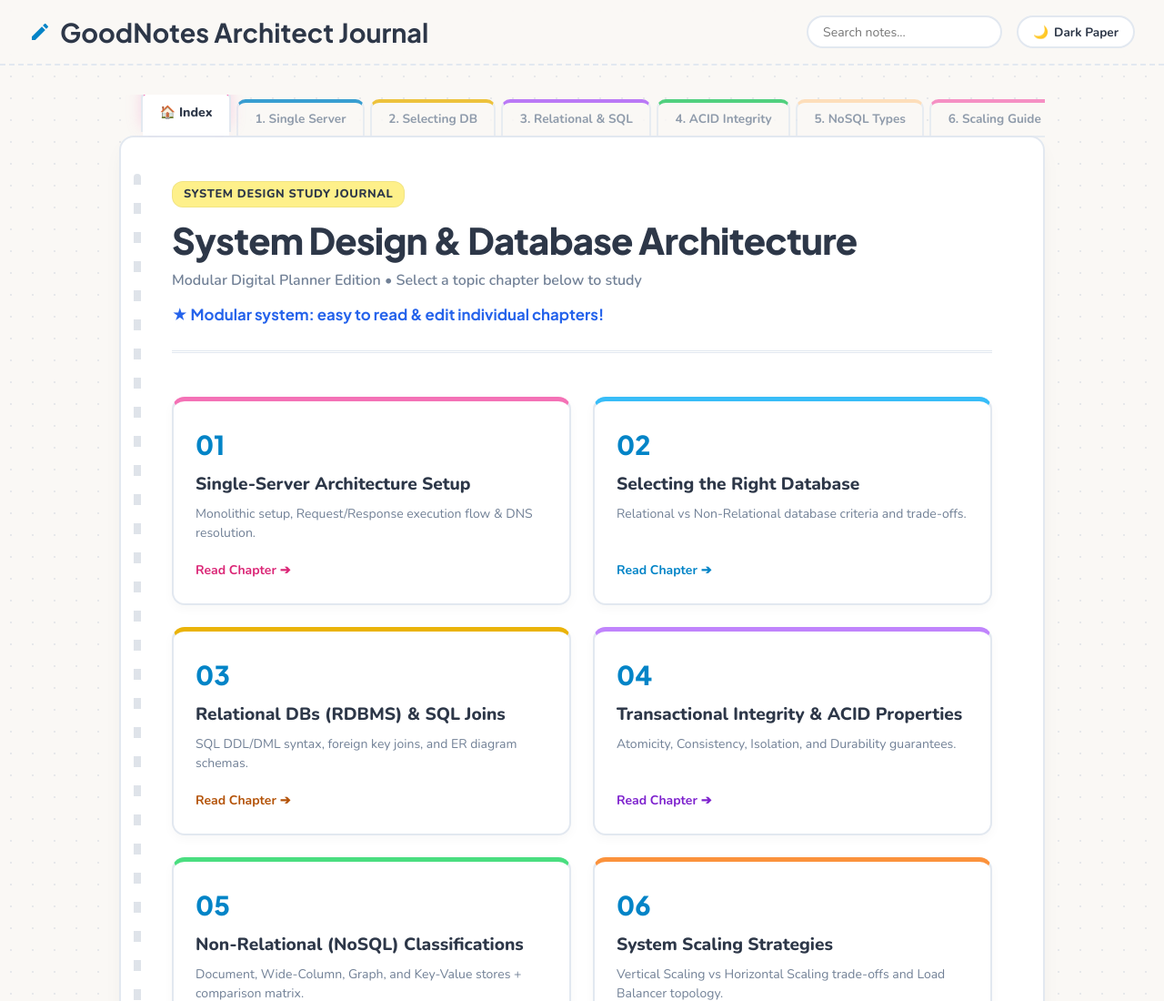
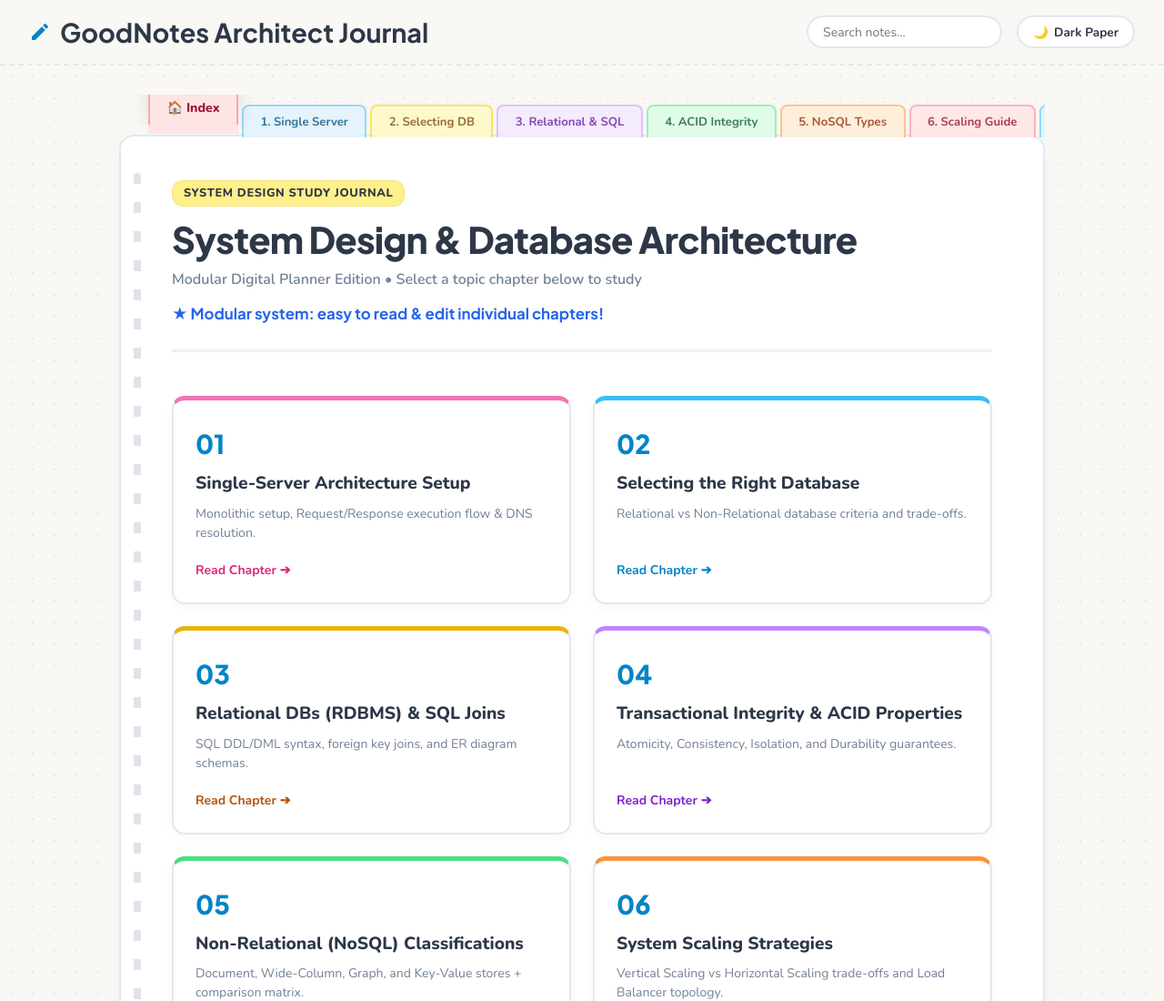
Before and after one commit to auysh8/System-design-notes, an Astro site: page / in a window 1280 px wide. Shown: the top 1100 px of the page at 91% size. Built offline with nearby package versions, Linux system fonts and the light colour scheme; Astro itself is replaced by a stand-in of ours.

Commit message:
feat(ui): convert tabs into authentic physical colored planner bookmark flags with elevation and tape stitch pins

```diff
--- a/css/style.css
+++ b/css/style.css
@@ -159,12 +159,14 @@ body {
     position: relative;
 }
 
-/* Top Binder Bookmark Tabs */
+/* ==========================================
+   Authentic Physical Planner Bookmark Tabs
+   ========================================== */
 .tabs-header {
     display: flex;
-    gap: 6px;
-    padding-left: 1.5rem;
-    margin-bottom: -2px;
+    gap: 4px;
+    padding-left: 2rem;
+    margin-bottom: -3px;
     overflow-x: auto;
     scrollbar-width: none;
     position: relative;
@@ -172,93 +174,102 @@ body {
     align-items: flex-end;
 }
 
+.tabs-header::-webkit-scrollbar {
+    display: none;
+}
+
 .tab-item {
-    background: var(--paper-bg);
-    border: 2px solid var(--border-soft);
-    border-bottom: 2px solid var(--border-soft);
-    border-radius: 10px 10px 0 0;
-    padding: 0.45rem 1.15rem;
-    font-size: 0.85rem;
+    position: relative;
+    display: inline-flex;
+    align-items: center;
+    justify-content: center;
+    gap: 6px;
+    padding: 0.45rem 1.15rem 0.35rem 1.15rem;
+    font-size: 0.82rem;
     font-weight: 700;
-    color: var(--text-muted);
     text-decoration: none;
     white-space: nowrap;
-    transition: all 0.25s cubic-bezier(0.34, 1.56, 0.64, 1);
-    position: relative;
-    opacity: 0.78;
+    border-radius: 8px 8px 0 0;
+    border: 2px solid rgba(0, 0, 0, 0.12);
+    border-bottom: none;
+    box-shadow: inset 0 1px 0 rgba(255, 255, 255, 0.6), 0 -2px 5px rgba(0, 0, 0, 0.04);
+    transition: all 0.2s cubic-bezier(0.34, 1.56, 0.64, 1);
+    opacity: 0.82;
     cursor: pointer;
 }
+
+/* Physical Colored Bookmark Tab Dividers (Light Mode) */
+.tab-item:nth-child(6n+1) { background: #ffe4e6; color: #9f1239; border-color: #fda4af; }
+.tab-item:nth-child(6n+2) { background: #e0f2fe; color: #075985; border-color: #7dd3fc; }
+.tab-item:nth-child(6n+3) { background: #fef9c3; color: #854d0e; border-color: #fde047; }
+.tab-item:nth-child(6n+4) { background: #f3e8ff; color: #6b21a8; border-color: #d8b4fe; }
+.tab-item:nth-child(6n+5) { background: #dcfce7; color: #166534; border-color: #86efac; }
+.tab-item:nth-child(6n+6) { background: #ffedd5; color: #9a3412; border-color: #fdba74; }
 
 .tab-item:hover {
     opacity: 1;
-    color: var(--text-main);
-    transform: translateY(-4px);
-    background: var(--paper-card);
-}
-
-/* Active Lifted Bookmark Tab */
+    transform: translateY(-5px);
+    box-shadow: 0 -4px 10px rgba(0, 0, 0, 0.08);
+}
+
+/* Prominently Lifted Active Bookmark Tab */
 .tab-item.active {
     opacity: 1;
-    color: var(--text-main);
-    background: var(--paper-card);
     font-weight: 800;
     font-size: 0.88rem;
-    transform: translateY(-6px);
-    padding-top: 0.65rem;
-    padding-bottom: 0.55rem;
-    border-color: var(--border-soft);
-    border-bottom: none;
-    box-shadow: 0 -6px 16px rgba(0, 0, 0, 0.08);
-    z-index: 15;
-}
-
-/* Seamless bridge removing the separating line between the bookmark and paper page */
+    transform: translateY(-10px);
+    padding-top: 0.75rem;
+    padding-bottom: 0.65rem;
+    box-shadow: 0 -8px 20px rgba(0, 0, 0, 0.12), inset 0 2px 0 rgba(255, 255, 255, 0.8);
+    z-index: 25;
+}
+
+/* Bookmark Tab Top Tape Stitch / Pin */
+.tab-item.active::before {
+    content: '';
+    position: absolute;
+    top: 4px;
+    left: 50%;
+    transform: translateX(-50%);
+    width: 24px;
+    height: 3px;
+    background: rgba(255, 255, 255, 0.75);
+    border-radius: 2px;
+    box-shadow: 0 1px 2px rgba(0, 0, 0, 0.08);
+}
+
+/* Seamless bridge removing separating line between bookmark and page */
 .tab-item.active::after {
     content: '';
     position: absolute;
-    bottom: -4px;
-    left: 0;
-    right: 0;
-    height: 8px;
-    background: var(--paper-card);
-    z-index: 20;
-}
-
+    bottom: -6px;
+    left: -2px;
+    right: -2px;
+    height: 10px;
+    background: inherit;
+    z-index: 30;
+}
+
+/* Physical Colored Bookmark Tab Dividers (Dark Mode) */
 .dark-mode .tab-item {
-    background: #0f172a;
-    border-color: #334155;
-    color: #94a3b8;
-}
-
-.dark-mode .tab-item:hover {
-    background: #1e293b;
-    color: #f8fafc;
-}
+    border-color: rgba(255, 255, 255, 0.15);
+    box-shadow: inset 0 1px 0 rgba(255, 255, 255, 0.15), 0 -2px 6px rgba(0, 0, 0, 0.3);
+}
+
+.dark-mode .tab-item:nth-child(6n+1) { background: #4c1d2f; color: #fecdd3; border-color: #fb7185; }
+.dark-mode .tab-item:nth-child(6n+2) { background: #133b5c; color: #bae6fd; border-color: #38bdf8; }
+.dark-mode .tab-item:nth-child(6n+3) { background: #4a3d12; color: #fef08a; border-color: #facc15; }
+.dark-mode .tab-item:nth-child(6n+4) { background: #3b1e54; color: #e9d5ff; border-color: #c084fc; }
+.dark-mode .tab-item:nth-child(6n+5) { background: #14442a; color: #bbf7d0; border-color: #4ade80; }
+.dark-mode .tab-item:nth-child(6n+6) { background: #4e2712; color: #fed7aa; border-color: #fb923c; }
 
 .dark-mode .tab-item.active {
-    background: var(--paper-card);
-    color: #f8fafc;
-    border-color: #475569;
-    box-shadow: 0 -6px 18px rgba(0, 0, 0, 0.35);
-}
-
-.dark-mode .tab-item.active::after {
-    background: var(--paper-card);
-}
-
-.tab-item:nth-child(6n+1) { border-top: 4px solid var(--pastel-pink-dark); }
-.tab-item:nth-child(6n+2) { border-top: 4px solid var(--pastel-blue-dark); }
-.tab-item:nth-child(6n+3) { border-top: 4px solid var(--pastel-yellow-dark); }
-.tab-item:nth-child(6n+4) { border-top: 4px solid var(--pastel-purple-dark); }
-.tab-item:nth-child(6n+5) { border-top: 4px solid var(--pastel-green-dark); }
-.tab-item:nth-child(6n+6) { border-top: 4px solid var(--pastel-orange); }
-
-.tab-item.active:nth-child(6n+1) { border-top: 5px solid var(--pastel-pink-dark); box-shadow: 0 -6px 16px rgba(244, 114, 182, 0.25); }
-.tab-item.active:nth-child(6n+2) { border-top: 5px solid var(--pastel-blue-dark); box-shadow: 0 -6px 16px rgba(56, 189, 248, 0.25); }
-.tab-item.active:nth-child(6n+3) { border-top: 5px solid var(--pastel-yellow-dark); box-shadow: 0 -6px 16px rgba(250, 204, 21, 0.25); }
-.tab-item.active:nth-child(6n+4) { border-top: 5px solid var(--pastel-purple-dark); box-shadow: 0 -6px 16px rgba(168, 85, 247, 0.25); }
-.tab-item.active:nth-child(6n+5) { border-top: 5px solid var(--pastel-green-dark); box-shadow: 0 -6px 16px rgba(74, 222, 128, 0.25); }
-.tab-item.active:nth-child(6n+6) { border-top: 5px solid var(--pastel-orange); box-shadow: 0 -6px 16px rgba(251, 146, 60, 0.25); }
+    box-shadow: 0 -8px 22px rgba(0, 0, 0, 0.5), inset 0 2px 0 rgba(255, 255, 255, 0.3);
+}
+
+.dark-mode .tab-item.active::before {
+    background: rgba(255, 255, 255, 0.35);
+}
 
 /* Main Paper Page */
 .paper-page {
--- a/src/styles/global.css
+++ b/src/styles/global.css
@@ -159,12 +159,14 @@ body {
     position: relative;
 }
 
-/* Top Binder Bookmark Tabs */
+/* ==========================================
+   Authentic Physical Planner Bookmark Tabs
+   ========================================== */
 .tabs-header {
     display: flex;
-    gap: 6px;
-    padding-left: 1.5rem;
-    margin-bottom: -2px;
+    gap: 4px;
+    padding-left: 2rem;
+    margin-bottom: -3px;
     overflow-x: auto;
     scrollbar-width: none;
     position: relative;
@@ -172,93 +174,102 @@ body {
     align-items: flex-end;
 }
 
+.tabs-header::-webkit-scrollbar {
+    display: none;
+}
+
 .tab-item {
-    background: var(--paper-bg);
-    border: 2px solid var(--border-soft);
-    border-bottom: 2px solid var(--border-soft);
-    border-radius: 10px 10px 0 0;
-    padding: 0.45rem 1.15rem;
-    font-size: 0.85rem;
+    position: relative;
+    display: inline-flex;
+    align-items: center;
+    justify-content: center;
+    gap: 6px;
+    padding: 0.45rem 1.15rem 0.35rem 1.15rem;
+    font-size: 0.82rem;
     font-weight: 700;
-    color: var(--text-muted);
     text-decoration: none;
     white-space: nowrap;
-    transition: all 0.25s cubic-bezier(0.34, 1.56, 0.64, 1);
-    position: relative;
-    opacity: 0.78;
+    border-radius: 8px 8px 0 0;
+    border: 2px solid rgba(0, 0, 0, 0.12);
+    border-bottom: none;
+    box-shadow: inset 0 1px 0 rgba(255, 255, 255, 0.6), 0 -2px 5px rgba(0, 0, 0, 0.04);
+    transition: all 0.2s cubic-bezier(0.34, 1.56, 0.64, 1);
+    opacity: 0.82;
     cursor: pointer;
 }
+
+/* Physical Colored Bookmark Tab Dividers (Light Mode) */
+.tab-item:nth-child(6n+1) { background: #ffe4e6; color: #9f1239; border-color: #fda4af; }
+.tab-item:nth-child(6n+2) { background: #e0f2fe; color: #075985; border-color: #7dd3fc; }
+.tab-item:nth-child(6n+3) { background: #fef9c3; color: #854d0e; border-color: #fde047; }
+.tab-item:nth-child(6n+4) { background: #f3e8ff; color: #6b21a8; border-color: #d8b4fe; }
+.tab-item:nth-child(6n+5) { background: #dcfce7; color: #166534; border-color: #86efac; }
+.tab-item:nth-child(6n+6) { background: #ffedd5; color: #9a3412; border-color: #fdba74; }
 
 .tab-item:hover {
     opacity: 1;
-    color: var(--text-main);
-    transform: translateY(-4px);
-    background: var(--paper-card);
-}
-
-/* Active Lifted Bookmark Tab */
+    transform: translateY(-5px);
+    box-shadow: 0 -4px 10px rgba(0, 0, 0, 0.08);
+}
+
+/* Prominently Lifted Active Bookmark Tab */
 .tab-item.active {
     opacity: 1;
-    color: var(--text-main);
-    background: var(--paper-card);
     font-weight: 800;
     font-size: 0.88rem;
-    transform: translateY(-6px);
-    padding-top: 0.65rem;
-    padding-bottom: 0.55rem;
-    border-color: var(--border-soft);
-    border-bottom: none;
-    box-shadow: 0 -6px 16px rgba(0, 0, 0, 0.08);
-    z-index: 15;
-}
-
-/* Seamless bridge removing the separating line between the bookmark and paper page */
+    transform: translateY(-10px);
+    padding-top: 0.75rem;
+    padding-bottom: 0.65rem;
+    box-shadow: 0 -8px 20px rgba(0, 0, 0, 0.12), inset 0 2px 0 rgba(255, 255, 255, 0.8);
+    z-index: 25;
+}
+
+/* Bookmark Tab Top Tape Stitch / Pin */
+.tab-item.active::before {
+    content: '';
+    position: absolute;
+    top: 4px;
+    left: 50%;
+    transform: translateX(-50%);
+    width: 24px;
+    height: 3px;
+    background: rgba(255, 255, 255, 0.75);
+    border-radius: 2px;
+    box-shadow: 0 1px 2px rgba(0, 0, 0, 0.08);
+}
+
+/* Seamless bridge removing separating line between bookmark and page */
 .tab-item.active::after {
     content: '';
     position: absolute;
-    bottom: -4px;
-    left: 0;
-    right: 0;
-    height: 8px;
-    background: var(--paper-card);
-    z-index: 20;
-}
-
+    bottom: -6px;
+    left: -2px;
+    right: -2px;
+    height: 10px;
+    background: inherit;
+    z-index: 30;
+}
+
+/* Physical Colored Bookmark Tab Dividers (Dark Mode) */
 .dark-mode .tab-item {
-    background: #0f172a;
-    border-color: #334155;
-    color: #94a3b8;
-}
-
-.dark-mode .tab-item:hover {
-    background: #1e293b;
-    color: #f8fafc;
-}
+    border-color: rgba(255, 255, 255, 0.15);
+    box-shadow: inset 0 1px 0 rgba(255, 255, 255, 0.15), 0 -2px 6px rgba(0, 0, 0, 0.3);
+}
+
+.dark-mode .tab-item:nth-child(6n+1) { background: #4c1d2f; color: #fecdd3; border-color: #fb7185; }
+.dark-mode .tab-item:nth-child(6n+2) { background: #133b5c; color: #bae6fd; border-color: #38bdf8; }
+.dark-mode .tab-item:nth-child(6n+3) { background: #4a3d12; color: #fef08a; border-color: #facc15; }
+.dark-mode .tab-item:nth-child(6n+4) { background: #3b1e54; color: #e9d5ff; border-color: #c084fc; }
+.dark-mode .tab-item:nth-child(6n+5) { background: #14442a; color: #bbf7d0; border-color: #4ade80; }
+.dark-mode .tab-item:nth-child(6n+6) { background: #4e2712; color: #fed7aa; border-color: #fb923c; }
 
 .dark-mode .tab-item.active {
-    background: var(--paper-card);
-    color: #f8fafc;
-    border-color: #475569;
-    box-shadow: 0 -6px 18px rgba(0, 0, 0, 0.35);
-}
-
-.dark-mode .tab-item.active::after {
-    background: var(--paper-card);
-}
-
-.tab-item:nth-child(6n+1) { border-top: 4px solid var(--pastel-pink-dark); }
-.tab-item:nth-child(6n+2) { border-top: 4px solid var(--pastel-blue-dark); }
-.tab-item:nth-child(6n+3) { border-top: 4px solid var(--pastel-yellow-dark); }
-.tab-item:nth-child(6n+4) { border-top: 4px solid var(--pastel-purple-dark); }
-.tab-item:nth-child(6n+5) { border-top: 4px solid var(--pastel-green-dark); }
-.tab-item:nth-child(6n+6) { border-top: 4px solid var(--pastel-orange); }
-
-.tab-item.active:nth-child(6n+1) { border-top: 5px solid var(--pastel-pink-dark); box-shadow: 0 -6px 16px rgba(244, 114, 182, 0.25); }
-.tab-item.active:nth-child(6n+2) { border-top: 5px solid var(--pastel-blue-dark); box-shadow: 0 -6px 16px rgba(56, 189, 248, 0.25); }
-.tab-item.active:nth-child(6n+3) { border-top: 5px solid var(--pastel-yellow-dark); box-shadow: 0 -6px 16px rgba(250, 204, 21, 0.25); }
-.tab-item.active:nth-child(6n+4) { border-top: 5px solid var(--pastel-purple-dark); box-shadow: 0 -6px 16px rgba(168, 85, 247, 0.25); }
-.tab-item.active:nth-child(6n+5) { border-top: 5px solid var(--pastel-green-dark); box-shadow: 0 -6px 16px rgba(74, 222, 128, 0.25); }
-.tab-item.active:nth-child(6n+6) { border-top: 5px solid var(--pastel-orange); box-shadow: 0 -6px 16px rgba(251, 146, 60, 0.25); }
+    box-shadow: 0 -8px 22px rgba(0, 0, 0, 0.5), inset 0 2px 0 rgba(255, 255, 255, 0.3);
+}
+
+.dark-mode .tab-item.active::before {
+    background: rgba(255, 255, 255, 0.35);
+}
 
 /* Main Paper Page */
 .paper-page {
```
